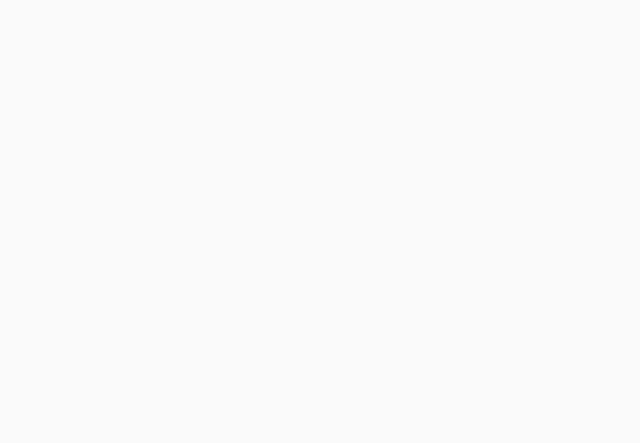
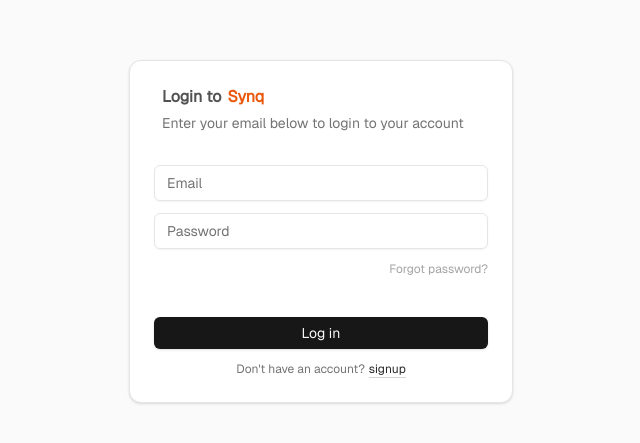
Before and after one commit to yshkale/synq, a React (Vite) app: page /login in a window 1280 px wide. Before the commit this address had no page. Shown: the part 169-612 px from the top of the page, without its empty margins (319-959 px from the left). Built offline with nearby package versions, Linux system fonts and the light colour scheme.

Commit message:
feat: :sparkles: add login and signup in redux

```diff
--- a/package.json
+++ b/package.json
@@ -11,12 +11,15 @@
   },
   "dependencies": {
     "@radix-ui/react-slot": "^1.1.2",
+    "@reduxjs/toolkit": "^2.5.1",
     "class-variance-authority": "^0.7.1",
     "clsx": "^2.1.1",
     "lucide-react": "^0.475.0",
     "react": "^19.0.0",
     "react-dom": "^19.0.0",
+    "react-redux": "^9.2.0",
     "react-router": "^7.1.5",
+    "redux-saga": "^1.3.0",
     "tailwind-merge": "^3.0.1",
     "tailwindcss-animate": "^1.0.7"
   },
--- a/src/App.tsx
+++ b/src/App.tsx
@@ -1,12 +1,18 @@
+import { Provider } from "react-redux";
 import { Route, Routes } from "react-router";
 import { Home } from "./components/Home";
 import { Signup } from "./components/Signup";
+import { Login } from "./components/Login";
+import { store } from "./store";
 
 export const App = () => {
   return (
-    <Routes>
-      <Route path="/" element={<Home />} />
-      <Route path="/signup" element={<Signup />} />
-    </Routes>
+    <Provider store={store}>
+      <Routes>
+        <Route path="/" element={<Home />} />
+        <Route path="/signup" element={<Signup />} />
+        <Route path="/login" element={<Login />} />
+      </Routes>
+    </Provider>
   );
 };
--- /dev/null
+++ b/src/components/Login/components/LoginForm.tsx
@@ -0,0 +1,96 @@
+/* eslint-disable @typescript-eslint/no-explicit-any */
+import { Button } from "@/components/ui/button";
+import {
+  Card,
+  CardContent,
+  CardFooter,
+  CardHeader,
+} from "@/components/ui/card";
+import { Input } from "@/components/ui/input";
+import { addLoginEmail, addLoginPassword } from "@/store/Auth/auth.slice";
+import { useDispatch, useSelector } from "react-redux";
+import { useNavigate } from "react-router";
+
+export const LoginForm = () => {
+  const navigate = useNavigate();
+  const dispatch = useDispatch();
+
+  const loginEmail = useSelector(
+    (state: any) => state.auth.userLoginData?.email
+  );
+  const loginPassword = useSelector(
+    (state: any) => state.auth.userLoginData?.password
+  );
+
+  const handleChange = (e: any, type: string) => {
+    switch (type) {
+      case "email":
+        dispatch(addLoginEmail(e.target.value));
+        break;
+
+      case "password":
+        dispatch(addLoginPassword(e.target.value));
+        break;
+    }
+  };
+
+  const handleLogin = (e: any) => {
+    e.preventDefault();
+  };
+
+  return (
+    <Card className="lg:w-96">
+      <form onSubmit={handleLogin}>
+        <CardContent>
+          <CardHeader className="text-neutral-800 flex text-left px-2 space-y-1">
+            <p className="font-semibold text-neutral-600">
+              Login to
+              <span className="text-orange-600 font-bold px-1.5">Synq</span>
+            </p>
+            <p className="text-sm text-neutral-500">
+              Enter your email below to login to your account
+            </p>
+          </CardHeader>
+
+          <div className="space-y-3 mt-2">
+            <Input
+              name="email"
+              type="email"
+              placeholder="Email"
+              value={loginEmail}
+              onChange={(e) => handleChange(e, "email")}
+              required
+            />
+            <Input
+              name="password"
+              type="password"
+              placeholder="Password"
+              value={loginPassword}
+              onChange={(e) => handleChange(e, "password")}
+              required
+            />
+
+            <p className="text-xs text-neutral-400 text-right cursor-pointer">
+              Forgot password?
+            </p>
+          </div>
+
+          <CardFooter className="flex flex-col px-0 space-y-3 pb-0 mt-4">
+            <Button type="submit" className="w-full mt-6">
+              Log in
+            </Button>
+            <div className="text-xs flex space-x-1 text-neutral-500">
+              <p>Don&apos;t have an account?</p>
+              <span
+                onClick={() => navigate("/signup")}
+                className="text-neutral-800 border-b border-neutral-300 hover:border-orange-600 cursor-pointer"
+              >
+                signup
+              </span>
+            </div>
+          </CardFooter>
+        </CardContent>
+      </form>
+    </Card>
+  );
+};
--- /dev/null
+++ b/src/components/Login/index.tsx
@@ -0,0 +1,9 @@
+import { LoginForm } from "./components/LoginForm";
+
+export const Login = () => {
+  return (
+    <main className="w-full h-screen flex items-center justify-center">
+      <LoginForm />
+    </main>
+  );
+};
--- a/src/components/Signup/components/SignupForm.tsx
+++ b/src/components/Signup/components/SignupForm.tsx
@@ -1,9 +1,80 @@
+/* eslint-disable @typescript-eslint/no-explicit-any */
 import { Button } from "@/components/ui/button";
 import { Input } from "@/components/ui/input";
+import {
+  addSignupConfirmPassword,
+  addSignupEmail,
+  addSignupName,
+  addSignupPassword,
+} from "@/store/Auth/auth.slice";
+import { useState } from "react";
+import { useDispatch, useSelector } from "react-redux";
 import { useNavigate } from "react-router";
 
 export const SignupForm = () => {
   const navigate = useNavigate();
+  const dispatch = useDispatch();
+
+  const signupName = useSelector(
+    (state: any) => state.auth.signupUserData?.name
+  );
+  const signupEmail = useSelector(
+    (state: any) => state.auth.signupUserData?.email
+  );
+  const signupPassword = useSelector(
+    (state: any) => state.auth.signupUserData?.password
+  );
+  const signupConfirmPassword = useSelector(
+    (state: any) => state.auth.signupUserData?.confirmPassword
+  );
+
+  const [passwordError, setPasswordError] = useState(false);
+  const [passwordErrorMsg, setPasswordErrorMsg] = useState("");
+
+  const handleChange = (e: any, type: string) => {
+    switch (type) {
+      case "name":
+        dispatch(addSignupName(e.target.value));
+        break;
+
+      case "email":
+        dispatch(addSignupEmail(e.target.value));
+        break;
+
+      case "password":
+        dispatch(addSignupPassword(e.target.value));
+        break;
+
+      case "confirmPassword":
+        dispatch(addSignupConfirmPassword(e.target.value));
+        break;
+    }
+  };
+
+  const validatePassword = () => {
+    if (signupPassword?.length < 5) {
+      setPasswordError(true);
+      setPasswordErrorMsg(
+        "It has been found that longer passwords are safe. Please set a password longer than 5 characters."
+      );
+      return;
+    }
+
+    if (signupPassword !== signupConfirmPassword) {
+      setPasswordError(true);
+      setPasswordErrorMsg("Oops! Passwords did not match.");
+      return;
+    } else {
+      setPasswordError(false);
+    }
+  };
+
+  const handleSignup = (e: any) => {
+    e.preventDefault();
+    validatePassword();
+
+    if (passwordError) return;
+  };
 
   return (
     <section className="px-10 py-6 w-1/2 h-screen">
@@ -18,7 +89,7 @@ export const SignupForm = () => {
       </div>
 
       <div className="flex items-center justify-center h-5/6">
-        <form className="w-2/5">
+        <form className="w-2/5" onSubmit={(e) => handleSignup(e)}>
           <div className="text-center space-y-1">
             <p className="font-semibold text-neutral-800">
               Create your account
@@ -29,13 +100,45 @@ export const SignupForm = () => {
           </div>
 
           <div className="flex flex-col items-center justify-center space-y-3 mt-8">
-            <Input name="name" placeholder="Name" />
-            <Input type="email" name="email" placeholder="Email" />
-            <Input type="password" name="password" placeholder="Password" />
-            <Input name="confirm-password" placeholder="Confirm Password" />
+            <Input
+              name="name"
+              placeholder="Name"
+              value={signupName}
+              onChange={(e) => handleChange(e, "name")}
+              required
+            />
+            <Input
+              type="email"
+              name="email"
+              placeholder="Email"
+              value={signupEmail}
+              onChange={(e) => handleChange(e, "email")}
+              required
+            />
+            <Input
+              type="password"
+              name="password"
+              placeholder="Password"
+              value={signupPassword}
+              onChange={(e) => handleChange(e, "password")}
+              required
+            />
+            <Input
+              name="confirm-password"
+              placeholder="Confirm Password"
+              value={signupConfirmPassword}
+              onChange={(e) => handleChange(e, "confirmPassword")}
+              required
+            />
           </div>
 
-          <Button className="w-full mt-8">Continue</Button>
+          {passwordError && (
+            <p className="text-xs text-red-700 mt-3">{passwordErrorMsg}</p>
+          )}
+
+          <Button className="w-full mt-6" type="submit">
+            Continue
+          </Button>
         </form>
       </div>
     </section>
--- /dev/null
+++ b/src/store/Auth/auth.slice.ts
@@ -0,0 +1,60 @@
+/* eslint-disable @typescript-eslint/no-explicit-any */
+import { createSlice, PayloadAction } from "@reduxjs/toolkit";
+
+const initialState: any = {
+  //login
+  loginUserData: {
+    email: "",
+    password: "",
+  },
+
+  //signup
+  signupUserData: {
+    name: "",
+    email: "",
+    password: "",
+    confirmPassword: "",
+  },
+};
+
+const slice = createSlice({
+  name: "auth",
+  initialState,
+  reducers: {
+    //login
+    addLoginEmail: (state, action: PayloadAction<string>) => {
+      state.loginUserData.email = action.payload;
+    },
+    addLoginPassword: (state, action: PayloadAction<string>) => {
+      state.loginUserData.password = action.payload;
+    },
+
+    //signup
+    addSignupName: (state, action: PayloadAction<string>) => {
+      state.signupUserData.name = action.payload;
+    },
+    addSignupEmail: (state, action: PayloadAction<string>) => {
+      state.signupUserData.email = action.payload;
+    },
+    addSignupPassword: (state, action: PayloadAction<string>) => {
+      state.signupUserData.password = action.payload;
+    },
+    addSignupConfirmPassword: (state, action: PayloadAction<string>) => {
+      state.signupUserData.confirmPassword = action.payload;
+    },
+  },
+});
+
+export const {
+  //login
+  addLoginEmail,
+  addLoginPassword,
+
+  //signup
+  addSignupEmail,
+  addSignupName,
+  addSignupPassword,
+  addSignupConfirmPassword,
+} = slice.actions;
+
+export const AuthReducer = slice.reducer;
--- /dev/null
+++ b/src/store/index.ts
@@ -0,0 +1,22 @@
+/* eslint-disable @typescript-eslint/no-explicit-any */
+import { combineReducers, configureStore } from "@reduxjs/toolkit";
+import createSagaMiddleware from "redux-saga";
+
+import { rootSaga } from "./sagas";
+import { AuthReducer } from "./Auth/auth.slice";
+
+const sagaMiddleware = createSagaMiddleware();
+
+// Combine multiple reducers using combineReducers - Add new reducers here
+const rootReducer = combineReducers({
+  auth: AuthReducer,
+});
+
+export const store = configureStore({
+  reducer: rootReducer,
+  middleware: ((getDefaultMiddleware: any) =>
+    getDefaultMiddleware().concat(sagaMiddleware)) as any,
+  devTools: true,
+});
+
+sagaMiddleware.run(rootSaga);
--- /dev/null
+++ b/src/store/sagas.ts
@@ -0,0 +1,6 @@
+import { all } from "redux-saga/effects";
+
+export function* rootSaga() {
+  // Add new Sagas here
+  yield all([]);
+}
```
Also changed, not shown: src/assets/img/synq-logo.svg, src/store/Auth/auth.saga.ts (added), 1 other file (tests, documents, lock files or other folders).
